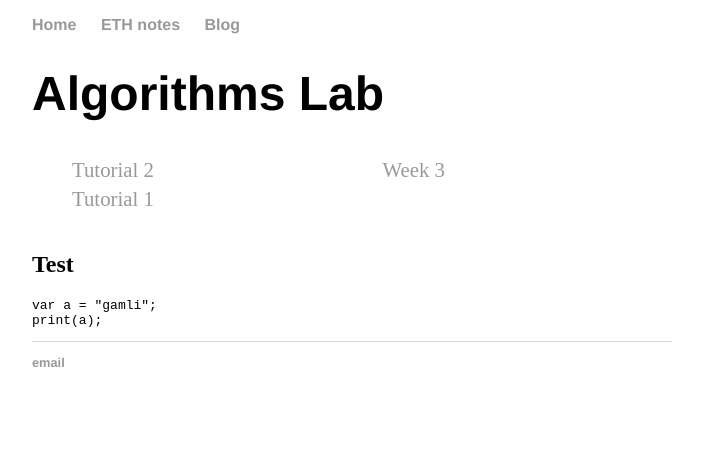
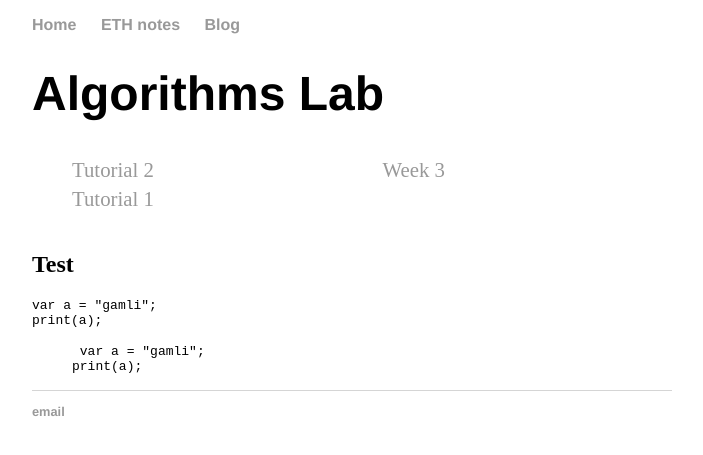
Before and after one commit to Adalsteinnjons/Adalsteinnjons.github.io, a Jekyll site: the page built from _posts/2020-01-02-Tutorial-2.md, in a window 1280 px wide. Shown: the top 455 px of the page, without its empty margins (288-991 px from the left). Built offline with Jekyll 4.4.1, drawn with Linux system fonts in a browser that asks for light colours.

````diff
--- a/_posts/2020-01-02-Tutorial-2.md
+++ b/_posts/2020-01-02-Tutorial-2.md
@@ -11,3 +11,7 @@ date: 2020-01-01
 var a = "gamli";
 print(a);
 ```
+
+ {%highlight javascript%}
+ var a = "gamli";
+print(a);{%endhighlight%}
````
Also changed, not shown: 1 other file.
